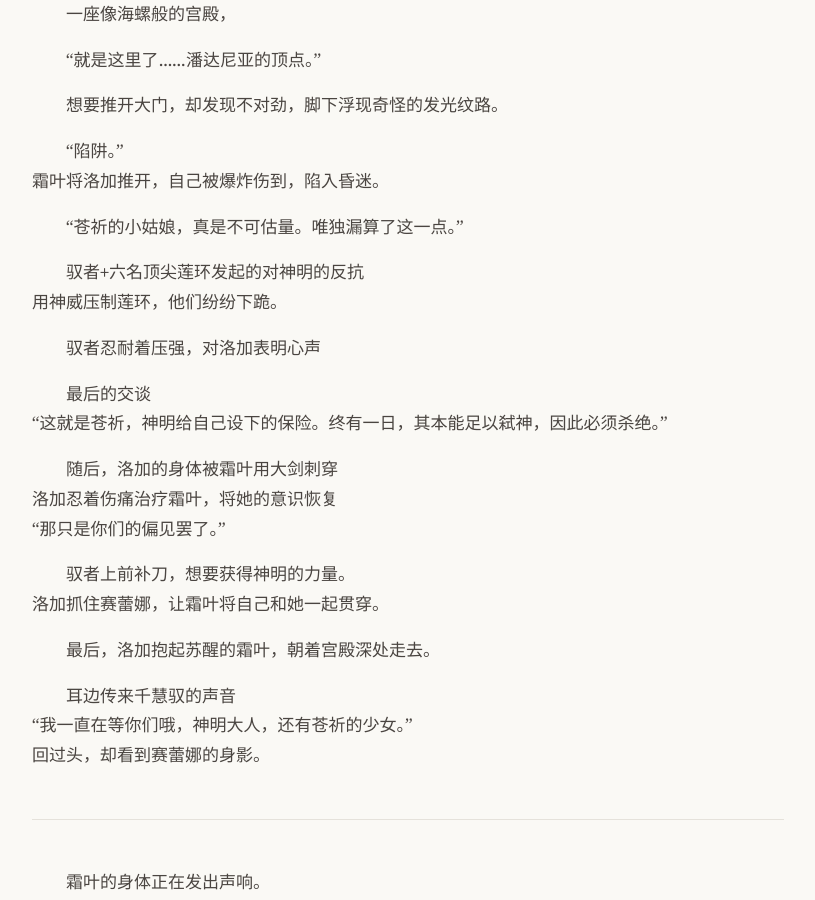
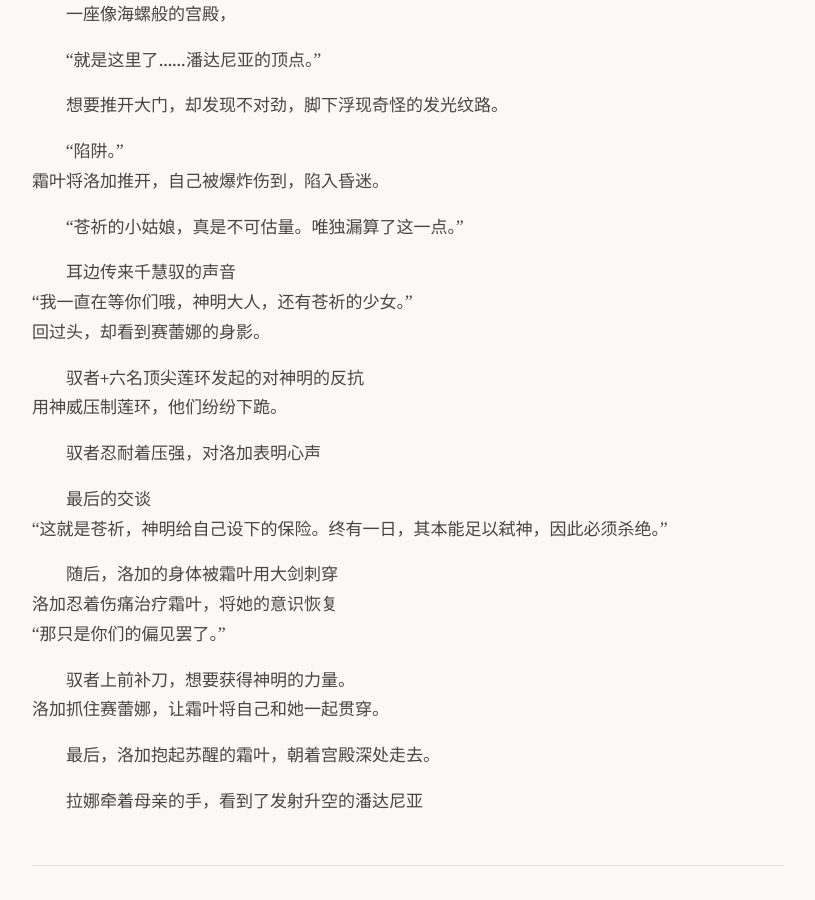
Before and after one commit to yihenc/yihenc.github.io, a Jekyll site: the page built from _posts/2026-03-12-云海.md, in a window 1280 px wide and 900 px high, scrolled down 1242 px. Shown: the whole window, without its empty margins (232-1047 px from the left). Built offline with Jekyll 4.4.1, drawn with Linux system fonts in a browser that asks for light colours; nearby versions of some CDN libraries.

Commit message:
Update: 云海

```diff
--- a/_posts/2026-03-12-云海.md
+++ b/_posts/2026-03-12-云海.md
@@ -52,6 +52,10 @@ date: 2026-03-12 00:00 +0000
 
 “苍祈的小姑娘，真是不可估量。唯独漏算了这一点。”
 
+耳边传来千慧驭的声音
+“我一直在等你们哦，神明大人，还有苍祈的少女。”
+回过头，却看到赛蕾娜的身影。
+
 驭者+六名顶尖莲环发起的对神明的反抗
 用神威压制莲环，他们纷纷下跪。
 
@@ -70,13 +74,9 @@ date: 2026-03-12 00:00 +0000
 
 最后，洛加抱起苏醒的霜叶，朝着宫殿深处走去。
 
+拉娜牵着母亲的手，看到了发射升空的潘达尼亚
 
 
-
-
-耳边传来千慧驭的声音
-“我一直在等你们哦，神明大人，还有苍祈的少女。”
-回过头，却看到赛蕾娜的身影。
 
 
 
```
